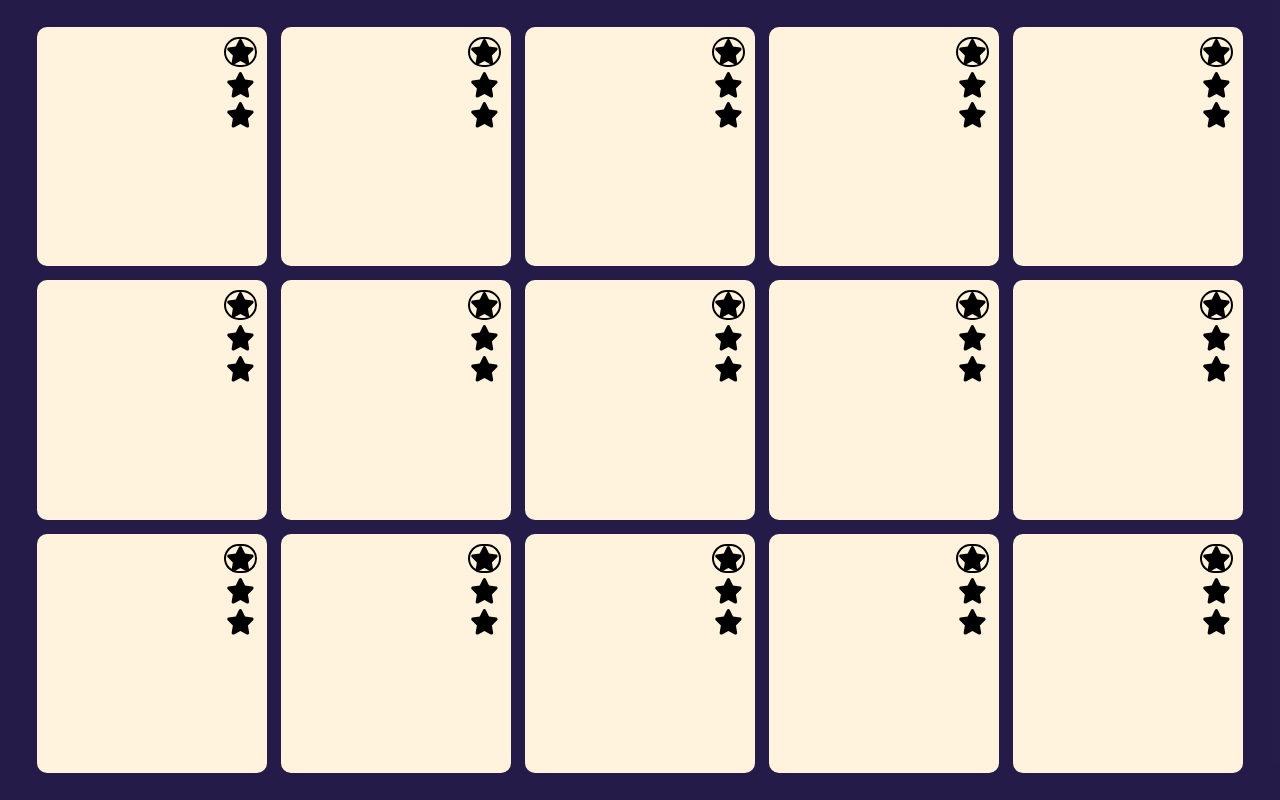
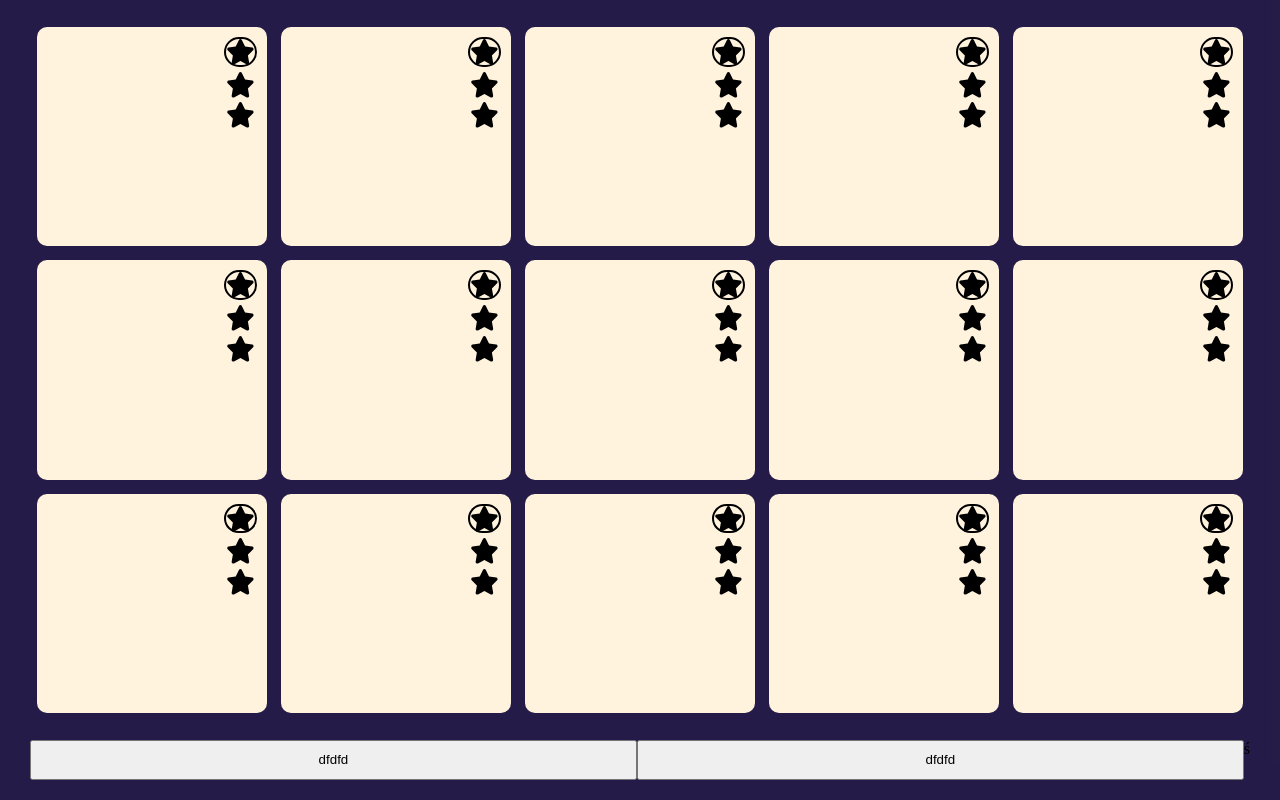
Before and after one commit to alefron/Stella, an Angular app in the folder Stella/: page /gamerBoard in a window 1280 px wide. Shown: the top 800 px of the page. Built offline with nearby package versions, Linux system fonts and the light colour scheme.

Commit message:
buttons area

```diff
--- a/Stella/src/uicomponents/gamer-board/gamer-board.component.html
+++ b/Stella/src/uicomponents/gamer-board/gamer-board.component.html
@@ -55,5 +55,10 @@
             </app-card>
         </div>
 
+        <div class="buttons">
+            <button>dfdfd</button>
+            <button>dfdfd</button>ś
+        </div>
+
     </div>
 </div>
--- a/Stella/src/uicomponents/gamer-board/gamer-board.component.less
+++ b/Stella/src/uicomponents/gamer-board/gamer-board.component.less
@@ -21,6 +21,17 @@
     max-height: 95vh;
     min-width: 540px;
 
+    .buttons {
+        display: flex;
+        justify-content: space-between;
+        margin-top: 20px;
+
+        button {
+            flex: 1;
+            height: 40px;
+        }
+    }
+
     .card-row {
         display: flex;
         flex: 1;
```
